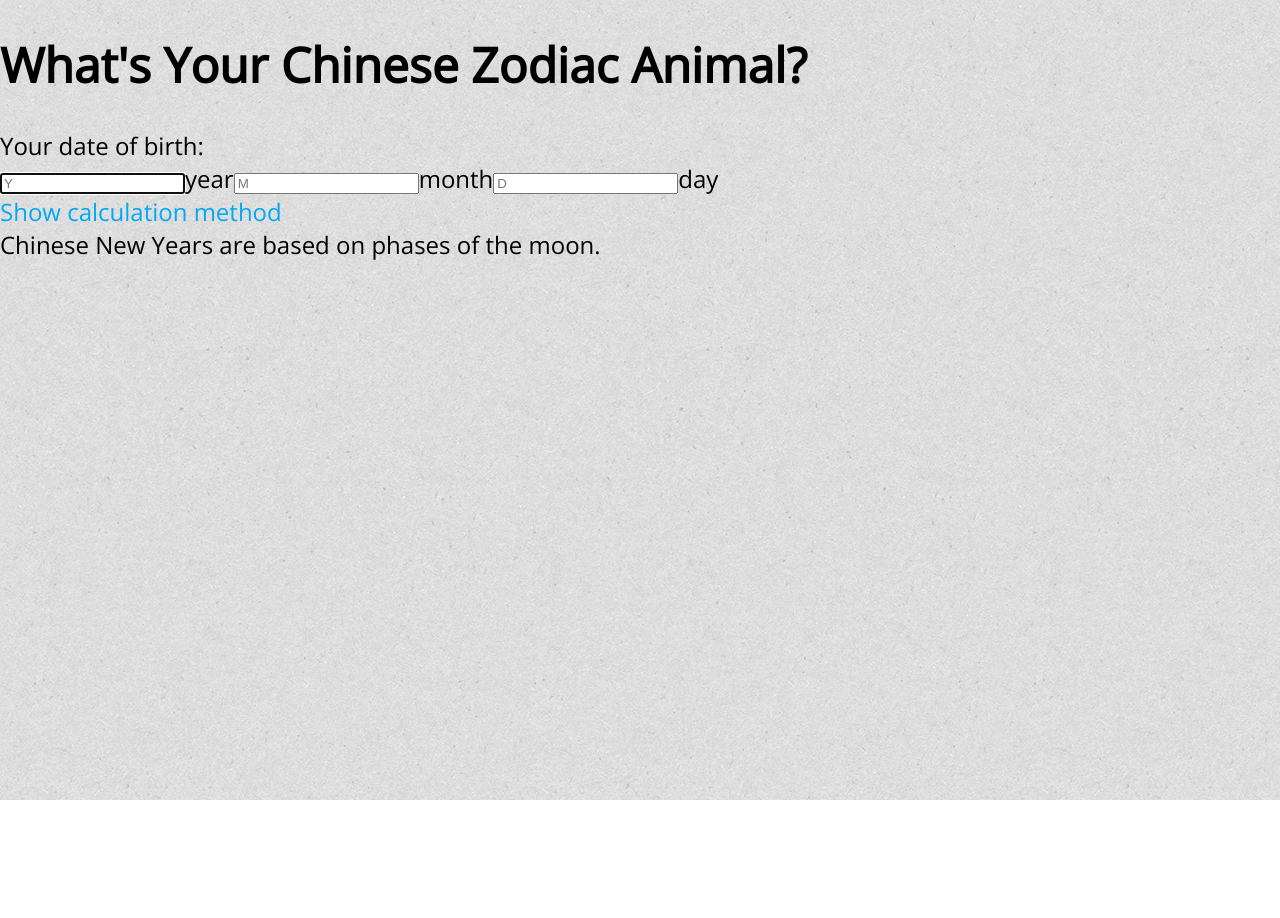
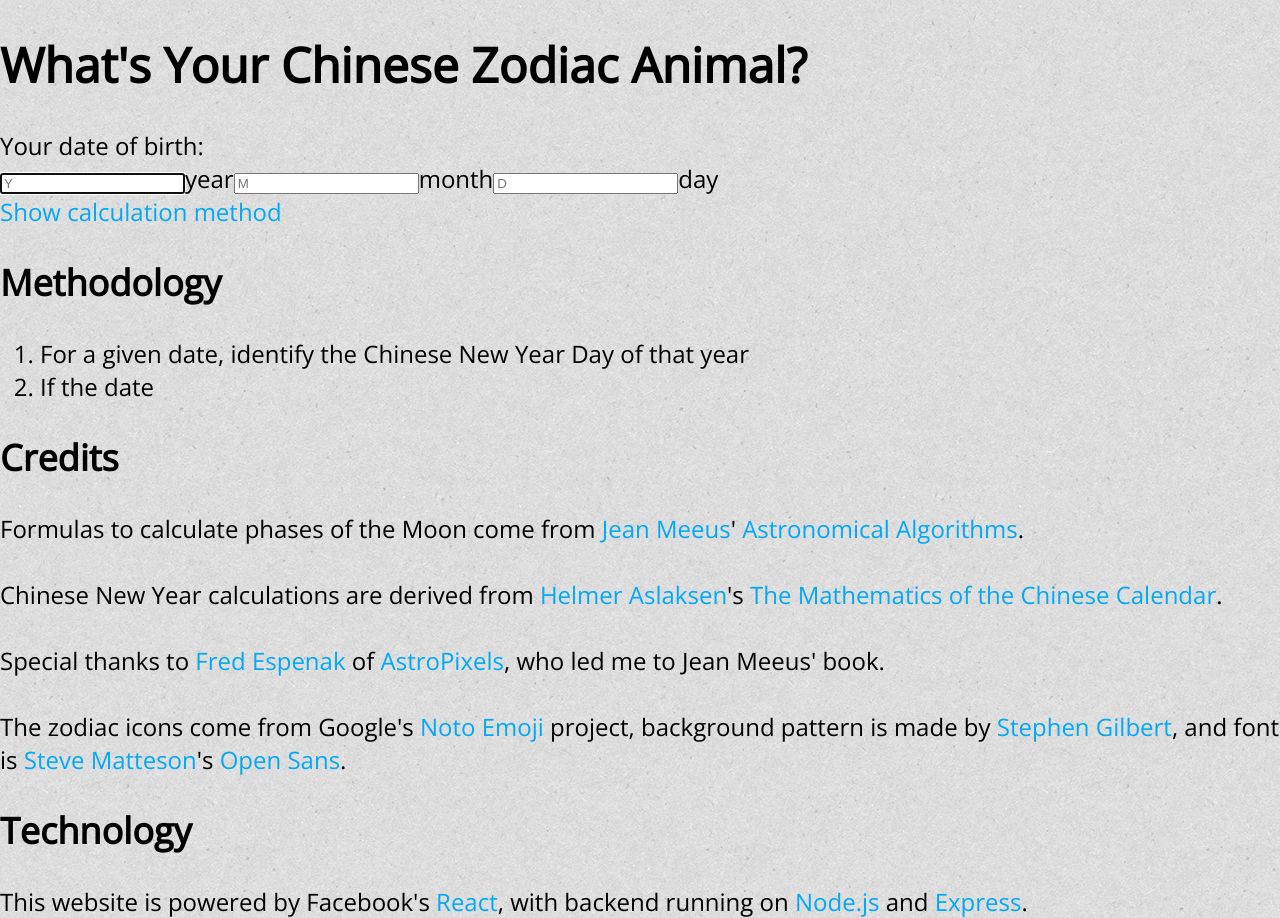
Before and after one commit to bnguyensn/zodiac, a React app: page / in a window 1280 px wide. Before the commit the page ends 800 px from the top, so only its background shows below. Built offline with nearby package versions, Linux system fonts and the light colour scheme; a web font is replaced by a local one.

Commit message:
Update <About/> with descriptions and acknowledgements

```diff
--- a/src/components/About.js
+++ b/src/components/About.js
@@ -14,7 +14,25 @@ class About extends Component {
                 <a href='#'>Show calculation method</a>
                 <section id='about-expandable'>
                     <section>
-                        Chinese New Years are based on phases of the moon.
+                        <h2>Methodology</h2>
+                        <ol>
+                            <li>For a given date, identify the Chinese New Year Day of that year</li>
+                            <li>If the date</li>
+                        </ol>
+                    </section>
+                    <section>
+                        <h2>Credits</h2>
+                        Formulas to calculate phases of the Moon come from <a href='https://en.wikipedia.org/wiki/Jean_Meeus' target='_blank'>Jean Meeus</a>' <a href='http://www.willbell.com/math/mc1.HTM' target='_blank'>Astronomical Algorithms</a>.
+                        <br/><br/>
+                        Chinese New Year calculations are derived from <a href='http://www.math.nus.edu.sg/aslaksen/' target='_blank'>Helmer Aslaksen</a>'s <a href='http://www.math.nus.edu.sg/aslaksen/calendar/chinese.shtml' target='_blank'>The Mathematics of the Chinese Calendar</a>.
+                        <br/><br/>
+                        Special thanks to <a href='http://www.astropixels.com/main/espenak.html' target='_blank'>Fred Espenak</a> of <a href='http://astropixels.com/' target='_blank'>AstroPixels</a>, who led me to Jean Meeus' book.
+                        <br/><br/>
+                        The zodiac icons come from Google's <a href='https://github.com/googlei18n/noto-emoji' target='_blank'>Noto Emoji</a> project, background pattern is made by <a href='http://stephen.io/' target='_blank'>Stephen Gilbert</a>, and font is <a href='https://twitter.com/@SteveMatteson1' target='_blank'>Steve Matteson</a>'s <a href='https://fonts.google.com/specimen/Open+Sans' target='_blank'>Open Sans</a>.
+                    </section>
+                    <section>
+                        <h2>Technology</h2>
+                        This website is powered by Facebook's <a href='https://reactjs.org/' target='_blank'>React</a>, with backend running on <a href='https://nodejs.org/en/' target='_blank'>Node.js</a> and <a href='https://expressjs.com/' target='_blank'>Express</a>.
                     </section>
                 </section>
             </div>
--- a/src/components/Main.js
+++ b/src/components/Main.js
@@ -55,7 +55,7 @@ class Main extends Component {
             if (e.state) {
                 this.navigate(e.state.url);
             }
-        }
+        };
 
         // First load navigation
         this.navigate(window.location.pathname);
--- a/src/components/ZodiacControl.js
+++ b/src/components/ZodiacControl.js
@@ -172,7 +172,7 @@ class ZodiacControl extends Component {
         return (
             <div id='zodiac-control-canvas'>
                 <div id='zodiac-control-inputs'>
-                    <h1 id='title'>What's Your Chinese Zodiac Animal?</h1>
+                    <h1 id='zodiac-title'>What's Your Chinese Zodiac Animal?</h1>
                     <span>Your date of birth: </span>
                     <br/>
                     <DateInput name='year' size={4} placeholder='Y' value={this.state.date.year} handleChange={this.handleDateChange} />
--- a/src/css/zodiaccontrol.css
+++ b/src/css/zodiaccontrol.css
@@ -8,7 +8,7 @@
     width: 100%;
 }
 
-#title {
+#zodiac-title {
     margin-top: 10px;
     margin-bottom: 10px;
 
```
